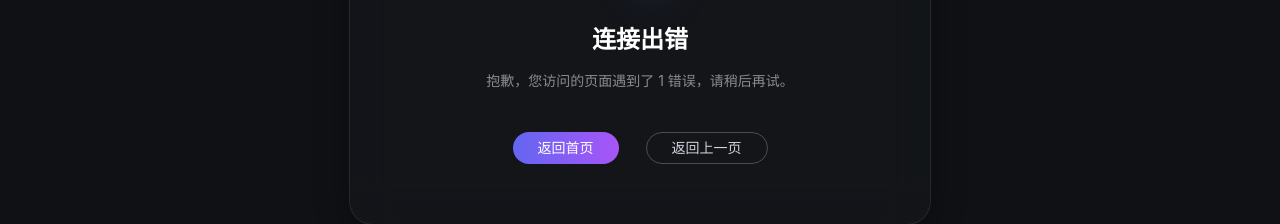
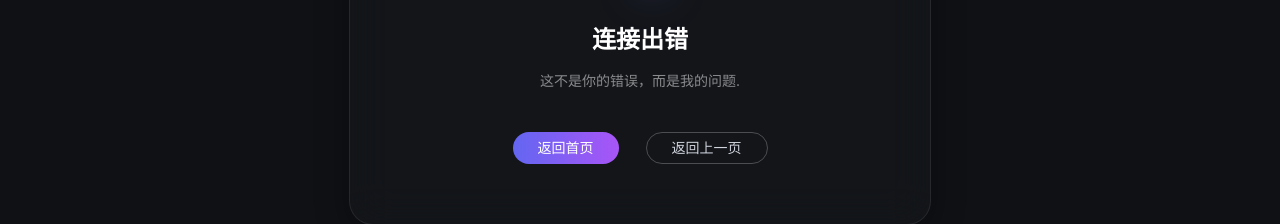
Before and after one commit to Munjie/munjie-vue3-web, a Vue app: page /exception/1 in a window 1280 px wide. Shown: the part 433-657 px from the top of the page. Built offline with nearby package versions, Linux system fonts and the light colour scheme.

Commit message:
feat# 优化文章详情逻辑

```diff
--- a/src/views/ExceptionView.vue
+++ b/src/views/ExceptionView.vue
@@ -41,7 +41,7 @@ const errorTitle = computed(() => {
     return titles[errorCode.value as string] || '连接出错'
 })
 
-const errorDesc = computed(() => `抱歉，您访问的页面遇到了 ${errorCode.value} 错误，请稍后再试。`)
+const errorDesc = computed(() => `这不是你的错误，而是我的问题.`)
 
 const goHome = () => router.push('/')
 const goBack = () => router.back()
--- a/src/views/PostDetailView.vue
+++ b/src/views/PostDetailView.vue
@@ -263,6 +263,10 @@ onMounted(async () => {
         await router.push('/404')
     }
     post.value = await getArticleById(postId)
+    if (post.value === null) {
+        await router.push('/404')
+        return
+    }
     await nextTick();
     contentLoaded.value = true;
     postLikeCount.value = post.value?.likes;
```
